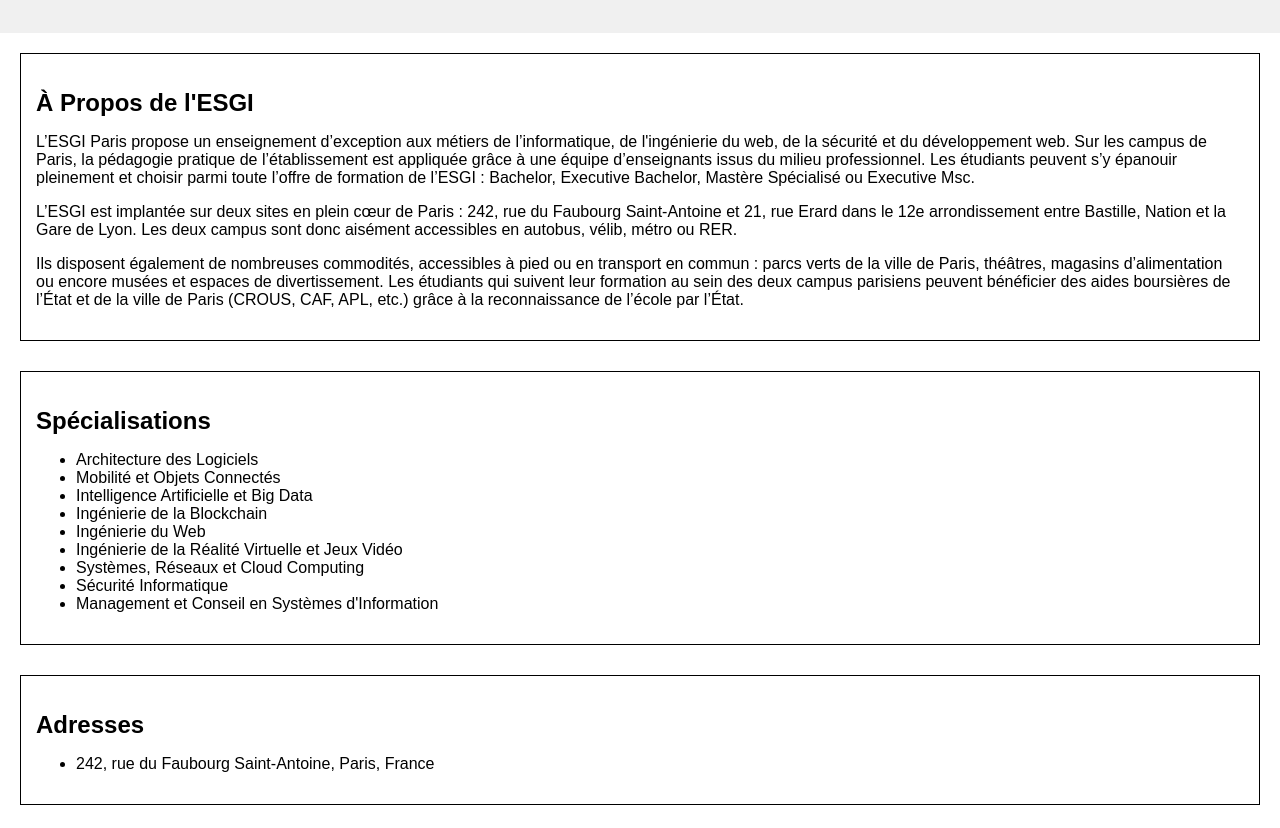
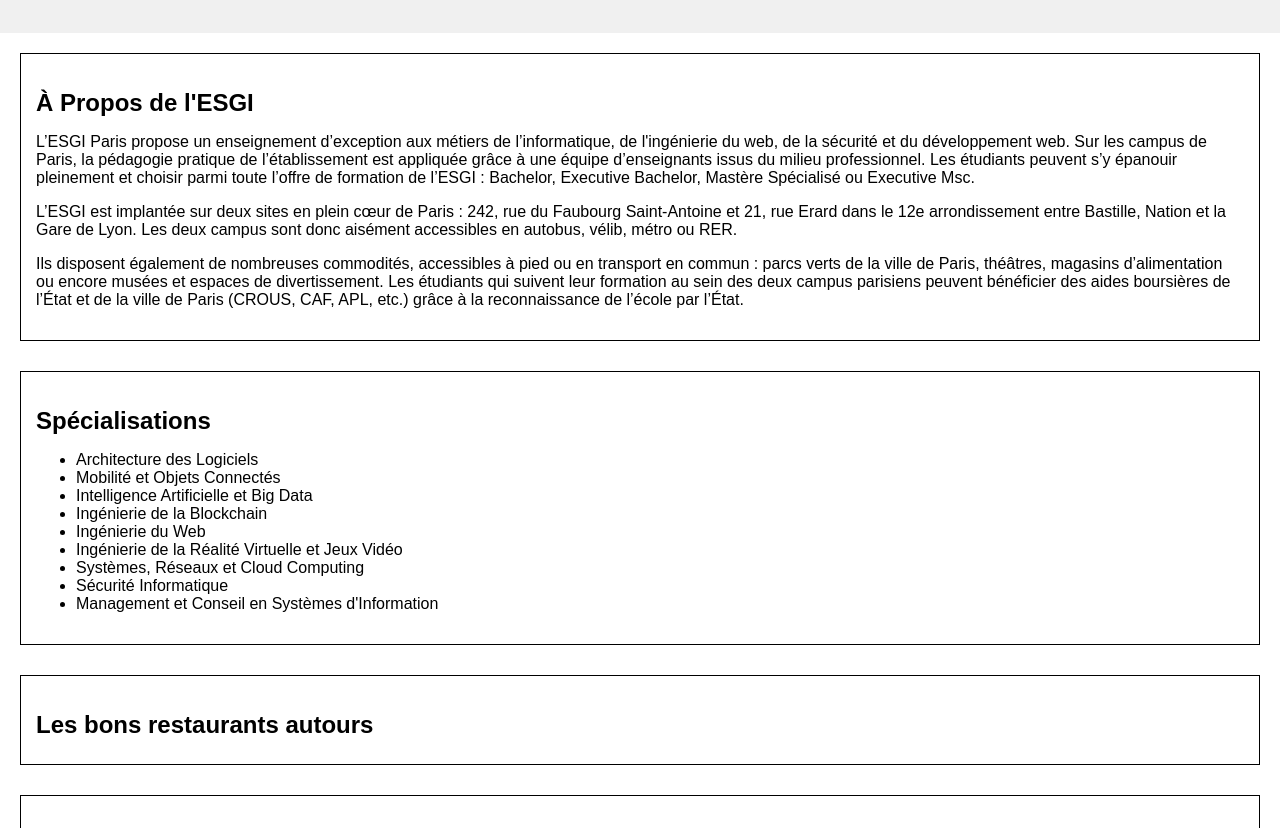
Before and after one commit to ShHaWkK/TP_Git, a plain HTML site: page index.html in a window 1280 px wide. Shown: the part 121-949 px from the top of the page. Drawn offline with Linux system fonts and the light colour scheme.

Commit message:
add good restaurant section

```diff
--- a/index.html
+++ b/index.html
@@ -36,6 +36,11 @@
       </ul>
     </section>
 
+    <section id="goodRestaurantAround">
+      <h2>Les bons restaurants autours</h2>
+
+    </section>
+
     <section id="address">
       <h2>Adresses</h2>
       <ul>
```
